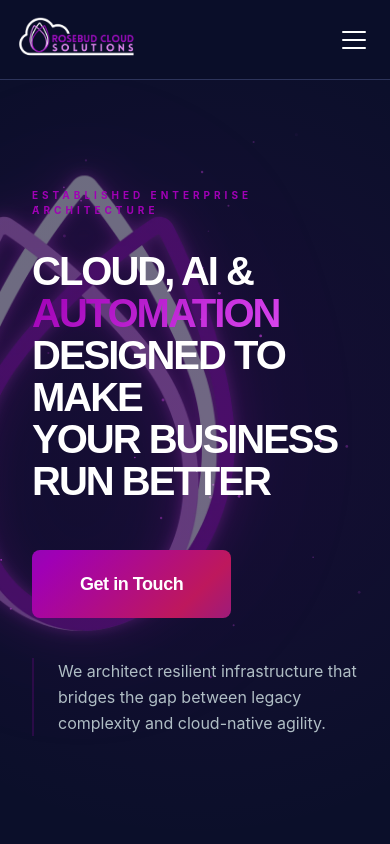
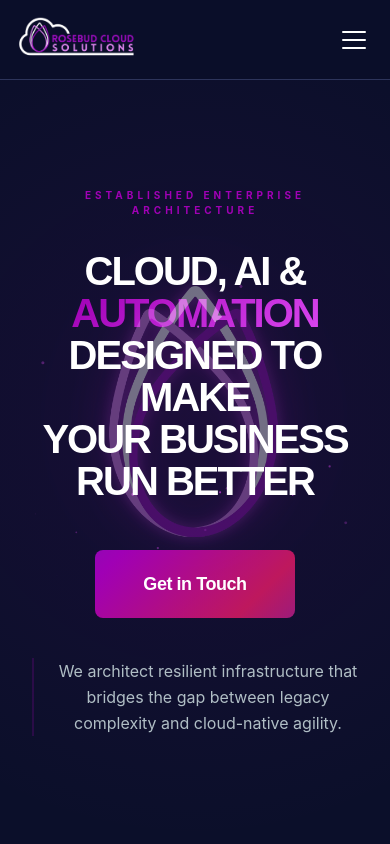
Before and after one commit to mackdanny/rosebud-cloud-solutions, a React app: page / in a window 390 px wide. Shown: the top 844 px of the page. Built offline with nearby package versions, Linux system fonts and the light colour scheme; the HTML template or start-up script is replaced by a standard one.

Commit message:
Centre hero flower logo, text, and CTA on mobile
Co-Authored-By: Claude Opus 4.6 <noreply@anthropic.com>

```diff
--- a/src/pages/HomePage.tsx
+++ b/src/pages/HomePage.tsx
@@ -150,8 +150,8 @@ export const HomePage: React.FC<HomePageProps> = ({ className = '' }) => {
         <div className="absolute inset-0 rose-diffused-highlight pointer-events-none" />
 
         {/* RCS watermark - shape-traced glow + ambient particles */}
-        <div className="absolute right-0 top-1/2 -translate-y-1/2 pointer-events-none flex items-center justify-center pr-4">
-          <div className="relative w-[580px] h-[580px] flex items-center justify-center">
+        <div className="absolute inset-0 md:inset-auto md:right-0 md:top-1/2 md:-translate-y-1/2 pointer-events-none flex items-center justify-center md:pr-4">
+          <div className="relative w-[320px] h-[320px] md:w-[580px] md:h-[580px] flex items-center justify-center">
 
             {/* Ambient sparkles - lazy-loaded after hero text paints.
                 Radial mask feathers density at the edges so the container
@@ -196,7 +196,7 @@ export const HomePage: React.FC<HomePageProps> = ({ className = '' }) => {
 
         {/* Hero content */}
         <div className="max-w-[1440px] mx-auto px-8 w-full relative z-10">
-          <div className="max-w-5xl">
+          <div className="max-w-5xl text-center md:text-left mx-auto md:mx-0">
 
             {/* Eyebrow */}
             <motion.span
@@ -233,7 +233,7 @@ export const HomePage: React.FC<HomePageProps> = ({ className = '' }) => {
 
             {/* CTA row */}
             <motion.div
-              className="flex flex-col md:flex-row items-start md:items-center gap-10"
+              className="flex flex-col md:flex-row items-center gap-10"
               initial={{ opacity: 0, y: 30 }}
               animate={{ opacity: 1, y: 0 }}
               transition={{ duration: 0.7, delay: 0.9 }}
```
